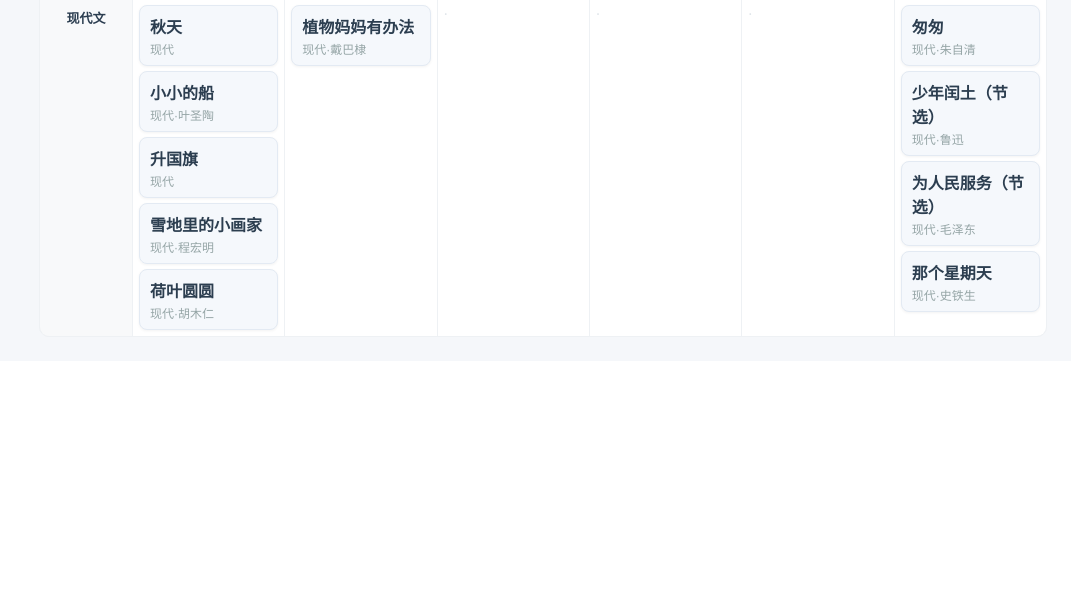
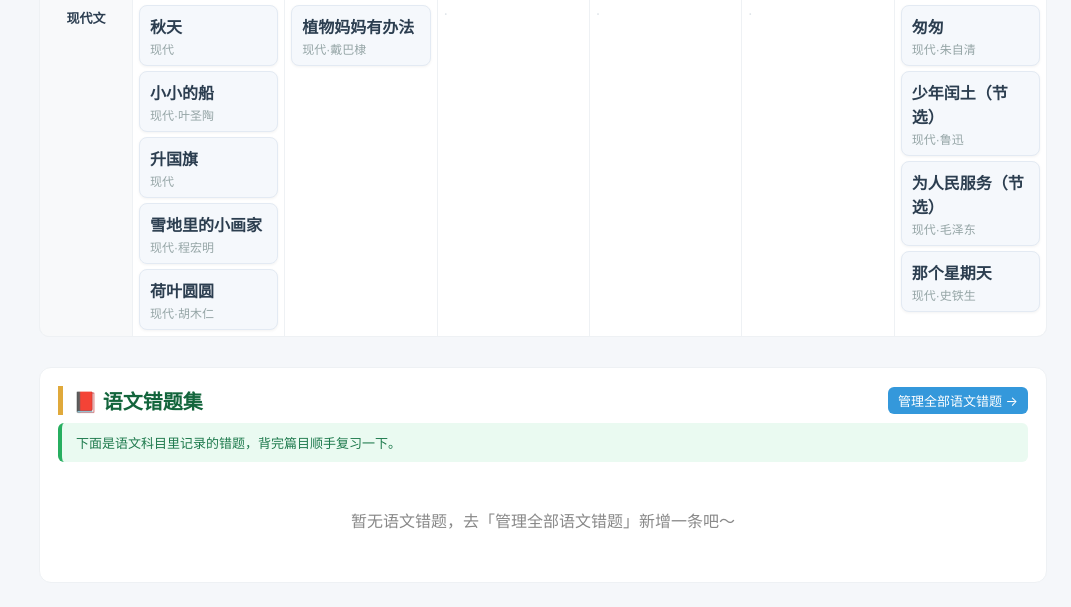
Before and after one commit to CosSinSinCos/primary_lms, a Flask app: page /recite in a window 1280 px wide. Shown: the part 2550-3157 px from the top of the page, without its empty margins (209-1280 px from the left). Before the commit the page ends 2887 px from the top, so only its background shows below. Run offline with Flask 3, Linux system fonts and the light colour scheme.

Commit message:
本地Flask: 文章背诵下嵌语文错题集、解题思路下嵌数学错题集；黑板固定提示已在双版生效

```diff
--- a/src/app.py
+++ b/src/app.py
@@ -341,6 +341,7 @@ def recite():
         recite_grid=recite_grid,
         recite_cats=cats,
         recite_grades=grades,
+        chinese_errors=[e for e in load_errors() if e.get('subject') == 'chinese'],
     )
 
 
@@ -355,6 +356,7 @@ def strategy():
     return render_template(
         'strategy.html',
         strategies=data.get('strategies', []),
+        math_errors=[e for e in load_errors() if e.get('subject') == 'math'],
     )
 
 
--- a/src/static/css/style.css
+++ b/src/static/css/style.css
@@ -115,6 +115,17 @@ h1 { margin-top: 0; }
   font-size: 20px; margin: 28px 0 10px; color: #13653c;
   border-left: 5px solid #e0a93b; padding-left: 10px;
 }
+
+/* ---------- 页面下方嵌入的错题集 ---------- */
+.embed-errors {
+  margin-top: 30px; padding: 18px;
+  background: #fff; border: 1px solid #eef1f4; border-radius: 12px;
+}
+.embed-errors-head {
+  display: flex; align-items: center; justify-content: space-between;
+  flex-wrap: wrap; gap: 10px;
+}
+.embed-errors-head .sec-heading { margin: 0; }
 
 .filter {
   background: #fff; padding: 12px;
--- a/src/templates/recite.html
+++ b/src/templates/recite.html
@@ -47,4 +47,45 @@
   </div>
 </div>
 
+{# 文章背诵下方：语文错题集 #}
+<section class="embed-errors">
+  <div class="embed-errors-head">
+    <h2 class="sec-heading">📕 语文错题集</h2>
+    <a class="btn btn-sm" href="{{ url_for('errors_list', subject='chinese') }}">管理全部语文错题 →</a>
+  </div>
+  <div class="cn-grid-hint">下面是语文科目里记录的错题，背完篇目顺手复习一下。</div>
+  {% if chinese_errors %}
+  <table class="table">
+    <thead>
+      <tr>
+        <th>孩子</th><th>年级</th><th>单元</th><th>知识线</th>
+        <th>节点</th><th>错误类型</th><th>熟练度</th><th>下次复习</th><th>操作</th>
+      </tr>
+    </thead>
+    <tbody>
+      {% for e in chinese_errors %}
+      <tr {% if e.stubborn %}class="stubborn"{% endif %}>
+        <td>{{ child_name(e.child_id) }}</td>
+        <td>{{ e.grade }}</td>
+        <td>{{ e.unit or '—' }}</td>
+        <td>{{ e.knowledge_line }}</td>
+        <td>{{ e.knowledge_node or '—' }}</td>
+        <td>{{ e.error_type }}</td>
+        <td class="stars">{{ '★' * e.proficiency }}{{ '☆' * (5 - e.proficiency) }}</td>
+        <td>{{ e.next_review_date }}</td>
+        <td class="ops">
+          <a href="{{ url_for('errors_edit', eid=e.id) }}">编辑</a>
+          <form method="post" action="{{ url_for('errors_delete', eid=e.id) }}" onsubmit="return confirm('确认删除？')">
+            <button type="submit" class="link-btn">删除</button>
+          </form>
+        </td>
+      </tr>
+      {% endfor %}
+    </tbody>
+  </table>
+  {% else %}
+  <div class="empty">暂无语文错题，去「管理全部语文错题」新增一条吧～</div>
+  {% endif %}
+</section>
+
 {% endblock %}
```
Also changed, not shown: src/templates/strategy.html (+42 -0 lines).
